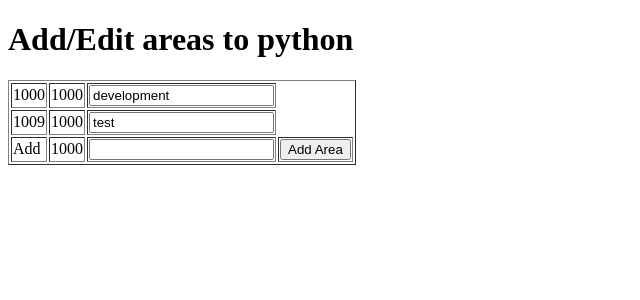
After one commit to abbisai7/Bug_Hound-Project, a Flask app: page /add_update_area_program/1000 in a window 1280 px wide. The commit adds this page. Shown: the top 300 px of the page, without its empty margins (0-640 px from the left). Run offline with Flask 3, Linux system fonts and the light colour scheme; data comes from the database, SQL or seed files in the repository; both versions use the stored data as it was after the commit.

Commit message:
area changes

```diff
--- a/server/app.py
+++ b/server/app.py
@@ -205,12 +205,26 @@ def delete_program():
 
     return
 
-@app.route("/update_area_id/<prog_id>",methods=["GET","POST"])
-def update_area_id(prog_id):
+@app.route("/add_area_program/<prog_id>",methods=["POST"])
+def add_area_program(prog_id):
+    area_name = request.form["area_edit"]
     db = get_db()
-    cur = db.execute(f"select * from areas where prog_id='{prog_id}'")
-    data = cur.fetchall()
-    return render_template("update_area_id.html",data=data)
+    db.execute('insert into areas (prog_id,area) values(?,?)',[prog_id,area_name] )
+    db.commit()
+    return redirect(url_for("add_update_area_program",prog_id=prog_id))
+
+
+@app.route("/add_update_area_program/<prog_id>",methods=["GET"])
+def add_update_area_program(prog_id):
+    if request.method == "GET":
+        db = get_db()
+        cur = db.execute(f"select * from areas where prog_id='{prog_id}'")
+        data = cur.fetchall()
+        cur1 = db.execute(f"select program from programs where prog_id='{prog_id}'")
+        name=cur1.fetchall()[0][0]
+        return render_template("update_area_id.html",data=data,prog_id=prog_id,name=name)
+
+
 
 #add areas
 @app.route("/add_area",methods=["GET","POST"])
--- a/server/templates/add_area.html
+++ b/server/templates/add_area.html
@@ -10,7 +10,7 @@
     <table style="width:25%", border="1">
     {% for program in programs %}
     <tr>
-    <td><a href="{{url_for('update_area_id',prog_id=program[0])}}">{{program[0] }}</a></td>
+    <td><a href="{{url_for('add_update_area_program',prog_id=program[0])}}">{{program[0] }}</a></td>
     <td>{{program[1]}}</td>
     <td>{{program[2]}}</td>
     <td>{{program[3]}}</td>
--- /dev/null
+++ b/server/templates/update_area_id.html
@@ -0,0 +1,29 @@
+<!DOCTYPE html>
+<html lang="en">
+<head>
+    <meta charset="UTF-8">
+    <meta http-equiv="X-UA-Compatible" content="IE=edge">
+    <meta name="viewport" content="width=device-width, initial-scale=1.0">
+    <title>Add/Update Areas</title>
+</head>
+<body>
+    <table style="width:25%", border="1">
+    <h1>Add/Edit areas to {{name}} </h1>
+    {% for area in data %}
+            <tr>
+                <td>{{ area[0] }}</td>
+                <td>{{ area[1] }} </td>
+                <td><input id="area_edit" name="area_edit" value="{{ area[2] }}"></td>
+            </tr>
+    {% endfor %}
+    <tr>
+        <td>Add</td>
+        <td>{{prog_id}}</td>
+        <form action="{{url_for('add_area_program',prog_id=prog_id)}}" method="POST">
+        <td><input id="area_edit" name="area_edit"></td>
+        <td><input type="submit" class="btn" value="Add Area"></td>
+    </form>
+    </tr>
+    </table>
+</body>
+</html>
```
Also changed, not shown: server/db/bughound.db.
